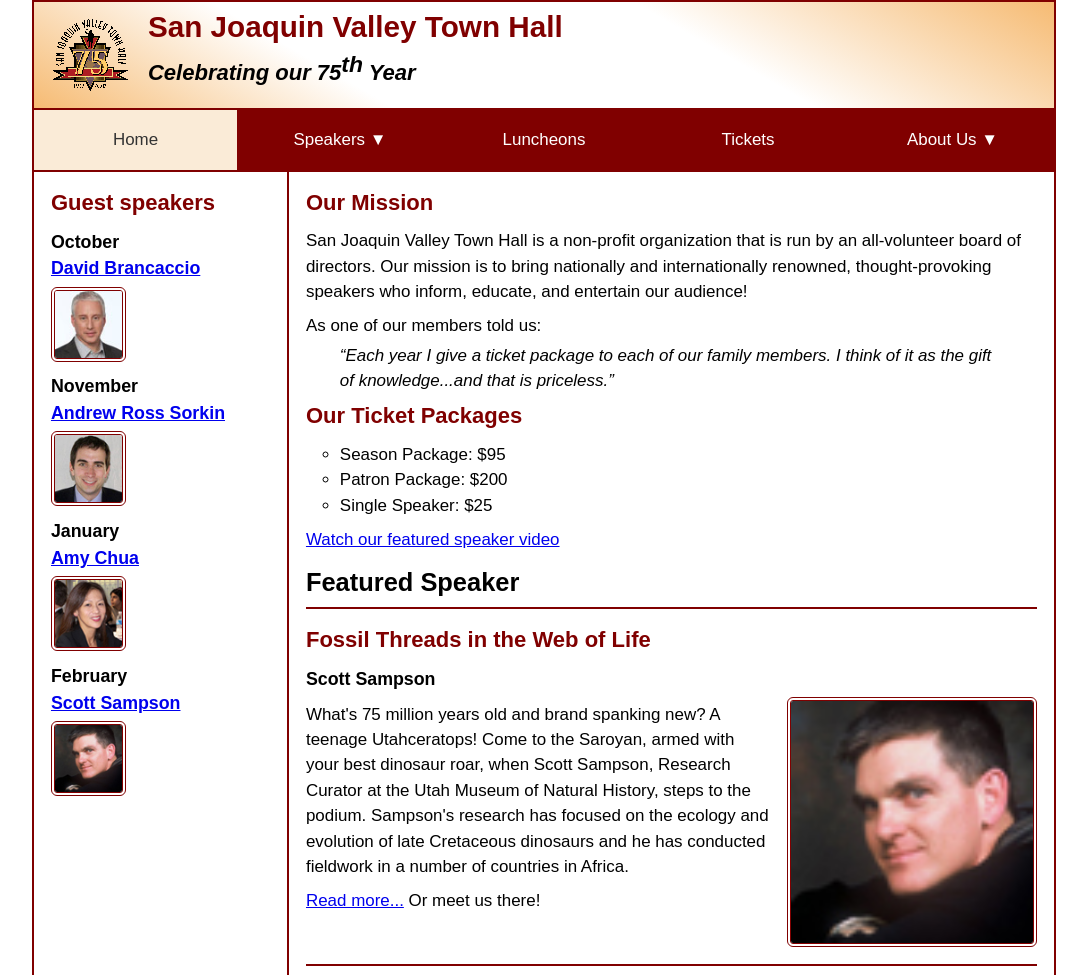
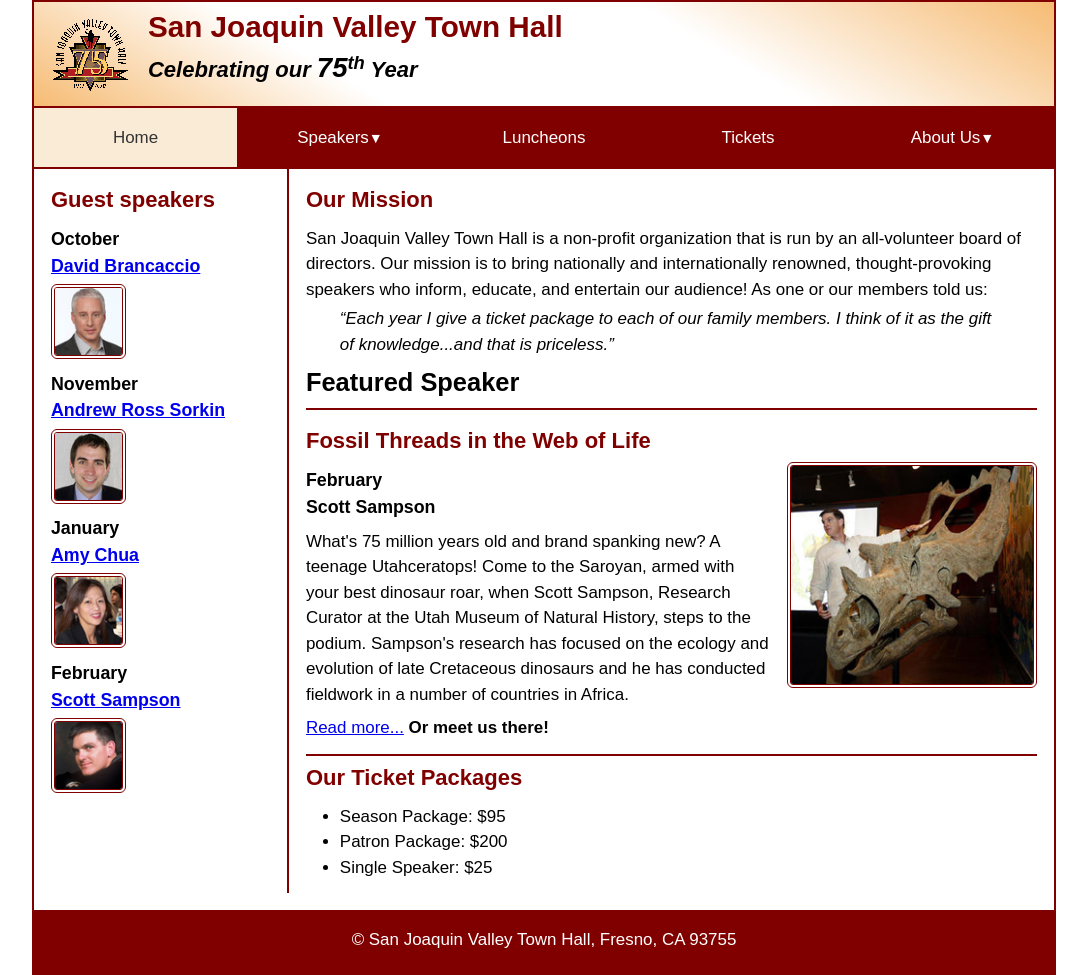
Before and after one commit to brian87255-a11y/A11, a plain HTML site: page index.html in a window 1280 px wide. Shown: the top 975 px of the page, without its empty margins (96-1183 px from the left). Drawn offline with nearby package versions, Linux system fonts and the light colour scheme; some packages are replaced by stand-ins of ours; a script that the page names is missing.

Commit message:
Refactor index.html for improved structure and semantics
Updated HTML structure and improved accessibility by modifying alt text and ensuring proper semantic markup.

```diff
--- a/index.html
+++ b/index.html
@@ -1,25 +1,27 @@
 <!DOCTYPE html>
 <html lang="en">
+
 <head>
-	<meta charset="UTF-8">
-	<meta name="viewport" content="width=device-width, initial-scale=1.0">
+	<meta charset="utf-8">
 	<title>San Joaquin Valley Town Hall</title>
+	<meta name="viewport" content="width=device-width, initial-scale=1">
 	<link rel="icon" href="images/favicon.ico">
+	<link rel="stylesheet" href="https://cdnjs.cloudflare.com/ajax/libs/SlickNav/1.0.10/slicknav.min.css">
 	<link rel="stylesheet" href="styles/main.css">
-	<link rel="stylesheet" href="https://cdnjs.cloudflare.com/ajax/libs/SlickNav/1.0.10/slicknav.min.css">
 </head>
+
 <body>
 	<header>
-		<img src="images/town_hall_logo.gif" alt="San Joaquin Valley Town Hall Logo">
+		<img src="images/town_hall_logo.gif" alt="Town Hall logo">
 		<h2>San Joaquin Valley Town Hall</h2>
-		<h3>Celebrating our 75<sup><em class="large">th</em></sup> Year</h3>
+		<h3>Celebrating our <em class="large">75</em><sup>th</sup> Year</h3>
 	</header>
 	<nav class="navbar">
 		<ul class="menu" id="main-menu">
 			<li><a class="current">Home</a></li>
-			<li>
-				<a href="#">Speakers &#9660;</a>
-				<ul>
+			<li class="submenu">
+				<a href="#">Speakers<small>&#9660;</small></a>
+				<ul class="dropdown">
 					<li><a href="speakers/brancaccio.html">David Brancaccio</a></li>
 					<li><a href="speakers/sorkin.html">Andrew Ross Sorkin</a></li>
 					<li><a href="speakers/chua.html">Amy Chua</a></li>
@@ -28,11 +30,12 @@
 			</li>
 			<li><a href="#">Luncheons</a></li>
 			<li><a href="#">Tickets</a></li>
-			<li>
-				<a href="#">About Us &#9660;</a>
-				<ul>
-					<li><a href="#">Our Mission</a></li>
+			<li class="submenu">
+				<a href="#">About Us<small>&#9660;</small></a>
+				<ul class="dropdown">
+					<li><a href="#">Our History</a></li>
 					<li><a href="#">Board of Directors</a></li>
+					<li><a href="#">Past Speakers</a></li>
 					<li><a href="#">Contact Us</a></li>
 				</ul>
 			</li>
@@ -41,42 +44,45 @@
 	<main>
 		<aside>
 			<h2>Guest speakers</h2>
-
 			<h3>October<br><a href="speakers/brancaccio.html">David Brancaccio</a></h3>
-			<img src="images/brancaccio75.jpg" alt="David Brancaccio">
-
+			<img src="images/brancaccio75.jpg" alt="David Brancaccio photo">
 			<h3>November<br><a href="speakers/sorkin.html">Andrew Ross Sorkin</a></h3>
-			<img src="images/sorkin75.jpg" alt="Andrew Ross Sorkin">
-
+			<img src="images/sorkin75.jpg" alt="Andrew Ross Sorkin photo">
 			<h3>January<br><a href="speakers/chua.html">Amy Chua</a></h3>
-			<img src="images/chua75.jpg" alt="Amy Chua">
-
+			<img src="images/chua75.jpg" alt="Amy Chua photo">
 			<h3>February<br><a href="speakers/sampson.html">Scott Sampson</a></h3>
-			<img src="images/sampson75.jpg" alt="Scott Sampson">
+			<img src="images/sampson75.jpg" alt="Scott Sampson photo">
 		</aside>
 
 		<section>
 			<h2>Our Mission</h2>
-			<p>San Joaquin Valley Town Hall is a non-profit organization that is run by an all-volunteer board of directors. Our mission is to bring nationally and internationally renowned, thought-provoking speakers who inform, educate, and entertain our audience!</p>
-			<p>As one of our members told us:</p>
-			<blockquote><q>Each year I give a ticket package to each of our family members. I think of it as the gift of knowledge...and that is priceless.</q></blockquote>
+			<p>San Joaquin Valley Town Hall is a non-profit organization that is run by an
+				all-volunteer board of directors. Our mission is to bring nationally and
+				internationally renowned, thought-provoking speakers who inform, educate,
+				and entertain our audience! As one or our members told us:</p>
+			<blockquote>&ldquo;Each year I give a ticket package to each of our family members.
+				I think of it as the gift of knowledge...and that is priceless.&rdquo;</blockquote>
+
+			<h1>Featured Speaker</h1>
+			<article class="featured">
+				<h2>Fossil Threads in the Web of Life</h2>
+				<img src="images/sampson_dinosaur.jpg" alt="Scott Sampson with dinosaur">
+				<h3>February<br>
+				Scott Sampson</h3>
+				<p>What's 75 million years old and brand spanking new? A teenage Utahceratops!
+				Come to the Saroyan, armed with your best dinosaur roar, when Scott Sampson, Research
+				Curator at the Utah Museum of Natural History, steps to the podium. Sampson's research
+				has focused on the ecology and evolution of late Cretaceous dinosaurs and he has conducted
+				fieldwork in a number of countries in Africa.</p>
+				<p><a href="speakers/sampson.html">Read more...</a>&nbsp;<b>Or meet us there!</b></p>
+			</article>
 
 			<h2>Our Ticket Packages</h2>
-			<ul class="circle-list">
+			<ul>
 				<li>Season Package: $95</li>
 				<li>Patron Package: $200</li>
 				<li>Single Speaker: $25</li>
 			</ul>
-			<p><a href="https://www.youtube.com/watch?v=Qh1pCszmYfA" target="_blank">Watch our featured speaker video</a></p>
-
-			<h1>Featured Speaker</h1>
-			<article class="featured">
-				<h2>Fossil Threads in the Web of Life</h2>
-				<h3>Scott Sampson</h3>
-				<img src="images/sampson75.jpg" alt="Scott Sampson">
-				<p>What's 75 million years old and brand spanking new? A teenage Utahceratops! Come to the Saroyan, armed with your best dinosaur roar, when Scott Sampson, Research Curator at the Utah Museum of Natural History, steps to the podium. Sampson's research has focused on the ecology and evolution of late Cretaceous dinosaurs and he has conducted fieldwork in a number of countries in Africa.</p>
-				<p><a href="speakers/sampson.html">Read more...</a> Or meet us there!</p>
-			</article>
 		</section>
 	</main>
 	<footer>
```
